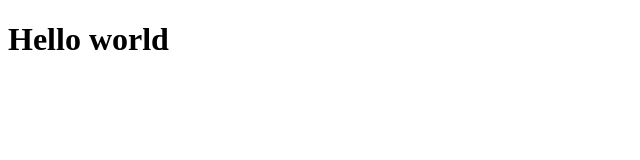
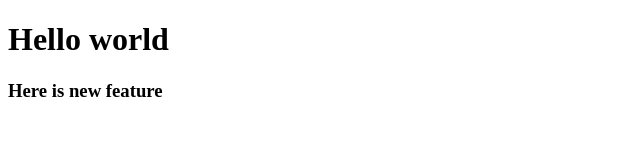
Before and after one commit to Riyad-Almadani/test, a plain HTML site: page index.html in a window 1280 px wide. Shown: the whole page, without its empty margins (0-640 px from the left). Drawn offline with Linux system fonts and the light colour scheme.

Commit message:
Adding another h3 line

```diff
--- a/index.html
+++ b/index.html
@@ -6,5 +6,6 @@
 </head>
 <body>
     <h1>Hello world</h1>
+    <h3>Here is new feature</h3>
 </body>
 </html>
```
